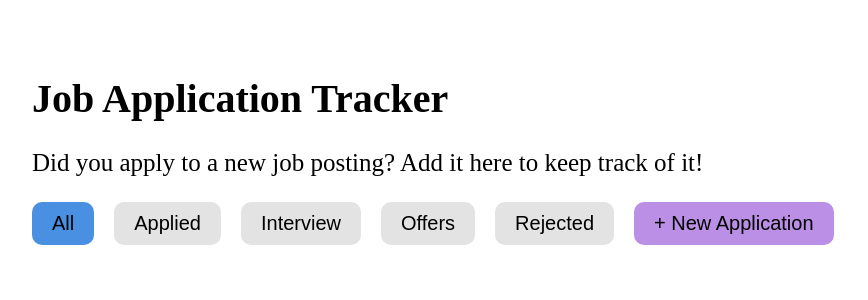
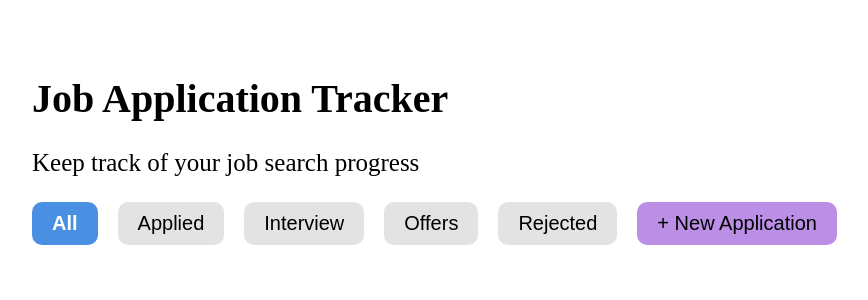
Before and after one commit to sandraamurao/Job-Jar, a React (Vite) app: page / in a window 1280 px wide. Shown: the top 300 px of the page, without its empty margins (16-884 px from the left). Built offline with nearby package versions, Linux system fonts and the light colour scheme.

Commit message:
added few styles on filter bar

```diff
--- a/src/App/App.jsx
+++ b/src/App/App.jsx
@@ -16,7 +16,7 @@ function App() {
 		<div className="app-container">
 			<h1 className="title">Job Application Tracker</h1>
 			<p>
-				Did you apply to a new job posting? Add it here to keep track of it!
+				Keep track of your job search progress
 			</p>
 			<FilterBar activateFilterStatus={activateFilterStatus} active={active} />
 		</ div>
--- a/src/FilterBar/FilterBar.css
+++ b/src/FilterBar/FilterBar.css
@@ -30,4 +30,6 @@ button {
 
 .btn-active {
   background-color: #4A90E2;
+  font-weight: bold;
+  color: white;
 }
```
